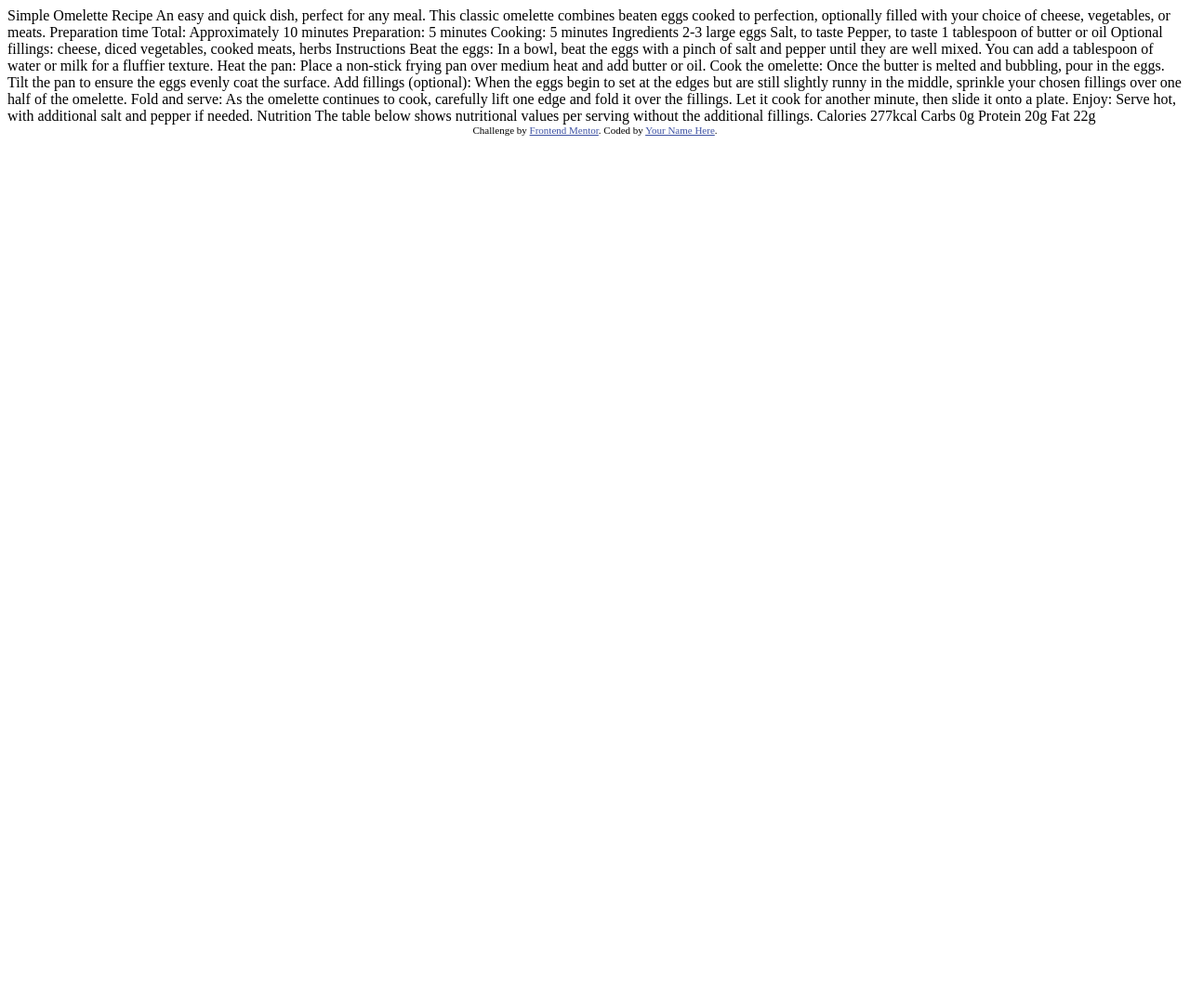
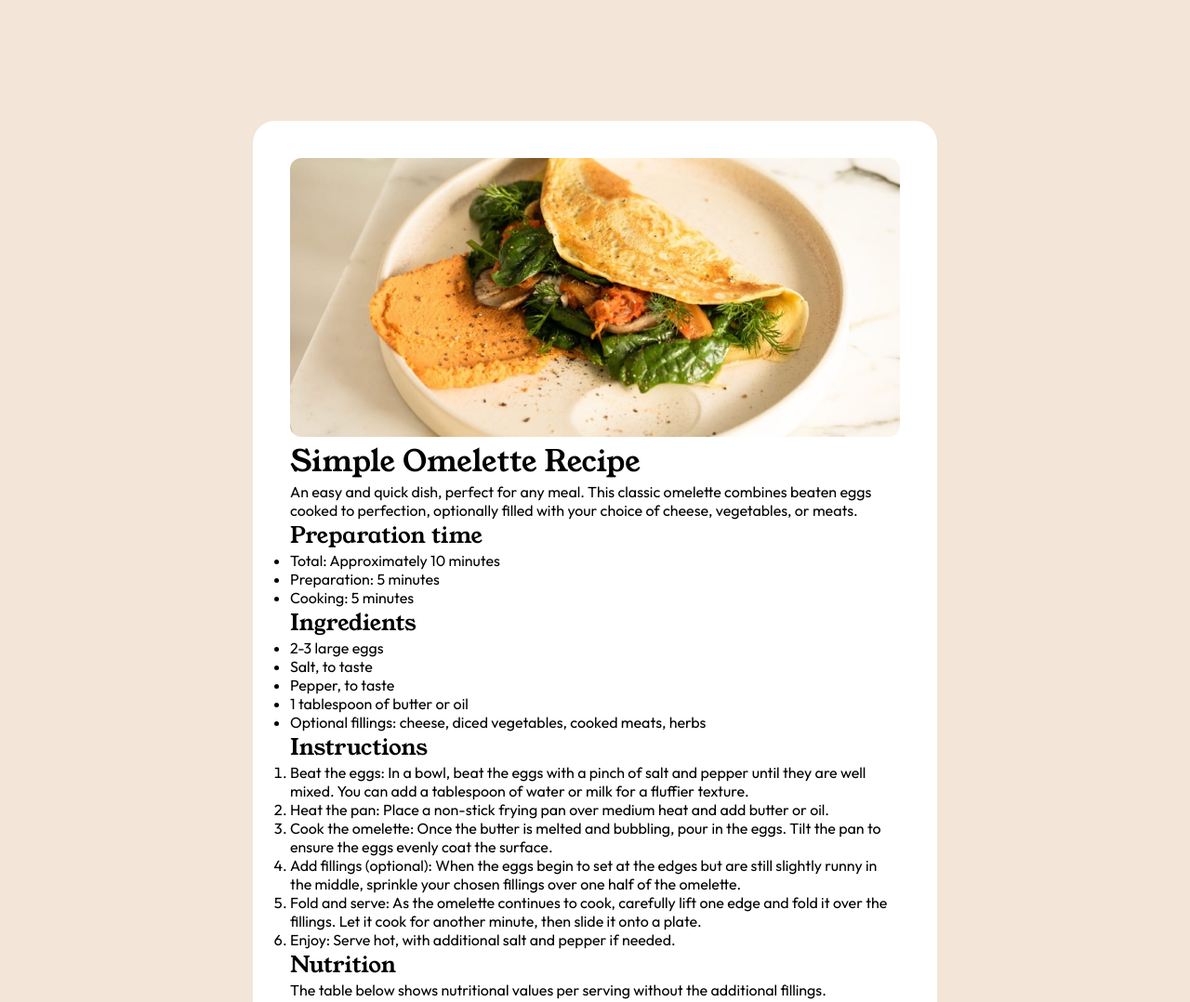
Before and after one commit to Stanabsolute/recipe-page, a plain HTML site: page index.html in a window 1280 px wide. Shown: the top 1078 px of the page at 93% size. Before the commit the page ends 800 px from the top, so only its background shows below. Drawn offline with Linux system fonts and the light colour scheme.

Commit message:
ready to style

```diff
--- /dev/null
+++ b/css/style.css
@@ -0,0 +1,49 @@
+* {
+    box-sizing: border-box;
+}
+
+body,
+h1,
+h2,
+p,
+ul,
+ol {
+    margin: 0;
+    padding: 0;
+}
+
+html {
+    background-color: #F3E5D7;
+    padding-top: 130px;
+    padding-bottom: 130px;
+}
+
+body {
+    width: 736px;
+    background: #FFFFFF;
+    border-radius: 24px;
+    padding: 40px;
+    margin-left: auto;
+    margin-right: auto;
+}
+
+img {
+    /* width: 656px;
+height: 300px; */
+    width: 100%;
+    border-radius: 12px;
+}
+
+.young-serif-regular {
+    font-family: "Young Serif", serif;
+    font-weight: 400;
+    font-style: normal;
+}
+
+
+.outfit {
+    font-family: "Outfit", sans-serif;
+    font-optical-sizing: auto;
+    font-weight: 400;
+    font-style: normal;
+}
--- a/index.html
+++ b/index.html
@@ -1,63 +1,91 @@
 <!DOCTYPE html>
 <html lang="en">
+
 <head>
   <meta charset="UTF-8">
-  <meta name="viewport" content="width=device-width, initial-scale=1.0"> <!-- displays site properly based on user's device -->
-
+  <meta name="viewport" content="width=device-width, initial-scale=1.0">
+  <link rel="preconnect" href="https://fonts.googleapis.com">
+  <link rel="preconnect" href="https://fonts.gstatic.com" crossorigin>
+  <link href="https://fonts.googleapis.com/css2?family=Outfit:wght@100..900&family=Young+Serif&display=swap"
+    rel="stylesheet">
   <link rel="icon" type="image/png" sizes="32x32" href="./assets/images/favicon-32x32.png">
 
   <title>Frontend Mentor | Recipe page</title>
 
-  <!-- Feel free to remove these styles or customise in your own stylesheet 👍 -->
-  <style>
-    .attribution { font-size: 11px; text-align: center; }
-    .attribution a { color: hsl(228, 45%, 44%); }
-  </style>
+  <link rel="stylesheet" href="./css/style.css">
 </head>
-<body>
 
-  Simple Omelette Recipe
+<body class="outfit">
+  <header>
+    <img src="./assets/images/image-omelette.jpeg" alt="Simple Omelette Recipe">
+    <h1 class="young-serif-regular">Simple Omelette Recipe</h1>
 
+    <p>
       An easy and quick dish, perfect for any meal. This classic omelette combines beaten eggs cooked
       to perfection, optionally filled with your choice of cheese, vegetables, or meats.
+    </p>
+  </header>
 
-  Preparation time
+  <main>
+    <section>
+      <h2 class="young-serif-regular">Preparation time</h2>
 
-  Total: Approximately 10 minutes
-  Preparation: 5 minutes
-  Cooking: 5 minutes
+      <ul>
+        <li>Total: Approximately 10 minutes</li>
+        <li>Preparation: 5 minutes</li>
+        <li>Cooking: 5 minutes</li>
+      </ul>
+    </section>
 
-  Ingredients
+    <section>
+      <h2 class="young-serif-regular"> Ingredients</h2>
 
-  2-3 large eggs
-  Salt, to taste
-  Pepper, to taste
-  1 tablespoon of butter or oil
-  Optional fillings: cheese, diced vegetables, cooked meats, herbs
+      <ul>
+        <li>2-3 large eggs</li>
+        <li>Salt, to taste</li>
+        <li>Pepper, to taste</li>
+        <li>1 tablespoon of butter or oil</li>
+        <li>Optional fillings: cheese, diced vegetables, cooked meats, herbs</li>
+      </ul>
+    </section>
 
-  Instructions
+    <section>
+      <h2 class="young-serif-regular">Instructions</h2>
 
+      <ol>
+        <li>
           Beat the eggs: In a bowl, beat the eggs with a pinch of salt and pepper until they are well mixed.
           You can add a tablespoon of water or milk for a fluffier texture.
+        </li>
 
-  Heat the pan: Place a non-stick frying pan over medium heat and add butter or oil.
+        <li>Heat the pan: Place a non-stick frying pan over medium heat and add butter or oil.</li>
 
+        <li>
           Cook the omelette: Once the butter is melted and bubbling, pour in the eggs. Tilt the pan to ensure
           the eggs evenly coat the surface.
+        </li>
 
+        <li>
           Add fillings (optional): When the eggs begin to set at the edges but are still slightly runny in the
           middle, sprinkle your chosen fillings over one half of the omelette.
+        </li>
 
+        <li>
           Fold and serve: As the omelette continues to cook, carefully lift one edge and fold it over the
           fillings. Let it cook for another minute, then slide it onto a plate.
+        </li>
 
-  Enjoy: Serve hot, with additional salt and pepper if needed.
+        <li>Enjoy: Serve hot, with additional salt and pepper if needed.</li>
+      </ol>
+    </section>
+  </main>
+  <footer>
 
-  Nutrition
+    <h2 class="young-serif-regular">Nutrition</h2>
 
-  The table below shows nutritional values per serving without the additional fillings.
+    <p>The table below shows nutritional values per serving without the additional fillings.</p>
 
-  Calories
+    <!-- Calories
     277kcal
 
     Carbs
@@ -67,11 +95,9 @@
     20g
 
     Fat
-  22g
+    22g -->
 
-  <div class="attribution">
-    Challenge by <a href="https://www.frontendmentor.io?ref=challenge" target="_blank">Frontend Mentor</a>.
-    Coded by <a href="#">Your Name Here</a>.
-  </div>
+  </footer>
 </body>
+
 </html>
```
Lines whose indentation alone changed are shown as unchanged.
